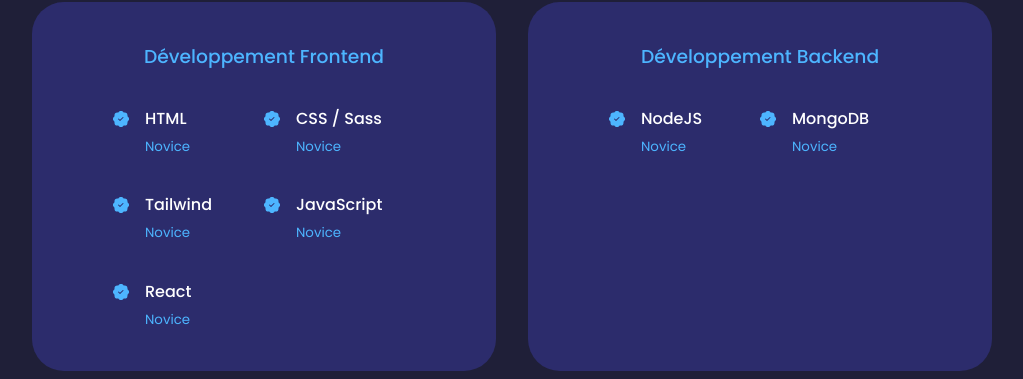
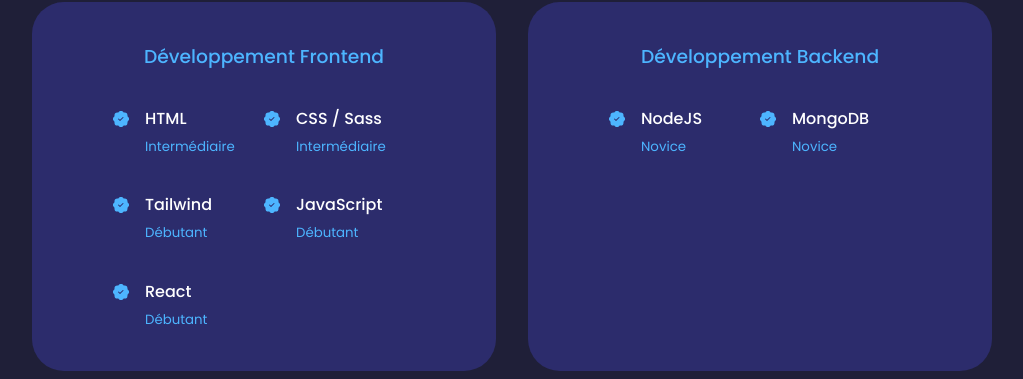
Before and after one commit to Kimaati/Cedric-Lavergne-Portfolio, a React (Create React App) app: page / in a window 1280 px wide. Shown: the part 1699-2078 px from the top of the page, without its empty margins (128-1151 px from the left). Built offline with nearby package versions, Linux system fonts and the light colour scheme; the HTML template or start-up script is replaced by a standard one.

Commit message:
Modification expérience

```diff
--- a/src/components/experience/Experience.jsx
+++ b/src/components/experience/Experience.jsx
@@ -16,35 +16,35 @@
               <BsPatchCheckFill className="experience__details-icon" />
               <div>
                 <h4>HTML</h4>
-                <small className="text-light">Novice</small>
+                <small className="text-light">Intermédiaire</small>
               </div>
             </article>
             <article className="experience__details">
               <BsPatchCheckFill className="experience__details-icon" />
               <div>
                 <h4>CSS / Sass</h4>
-                <small className="text-light">Novice</small>
+                <small className="text-light">Intermédiaire</small>
               </div>
             </article>
             <article className="experience__details">
               <BsPatchCheckFill className="experience__details-icon" />
               <div>
                 <h4>Tailwind</h4>
-                <small className="text-light">Novice</small>
+                <small className="text-light">Débutant</small>
               </div>
             </article>
             <article className="experience__details">
               <BsPatchCheckFill className="experience__details-icon" />
               <div>
                 <h4>JavaScript</h4>
-                <small className="text-light">Novice</small>
+                <small className="text-light">Débutant</small>
               </div>
             </article>
             <article className="experience__details">
               <BsPatchCheckFill className="experience__details-icon" />
               <div>
                 <h4>React</h4>
-                <small className="text-light">Novice</small>
+                <small className="text-light">Débutant</small>
               </div>
             </article>
           </div>
```
Also changed, not shown: Site.txt (added), 1 other file (tests, documents, lock files or other folders).
